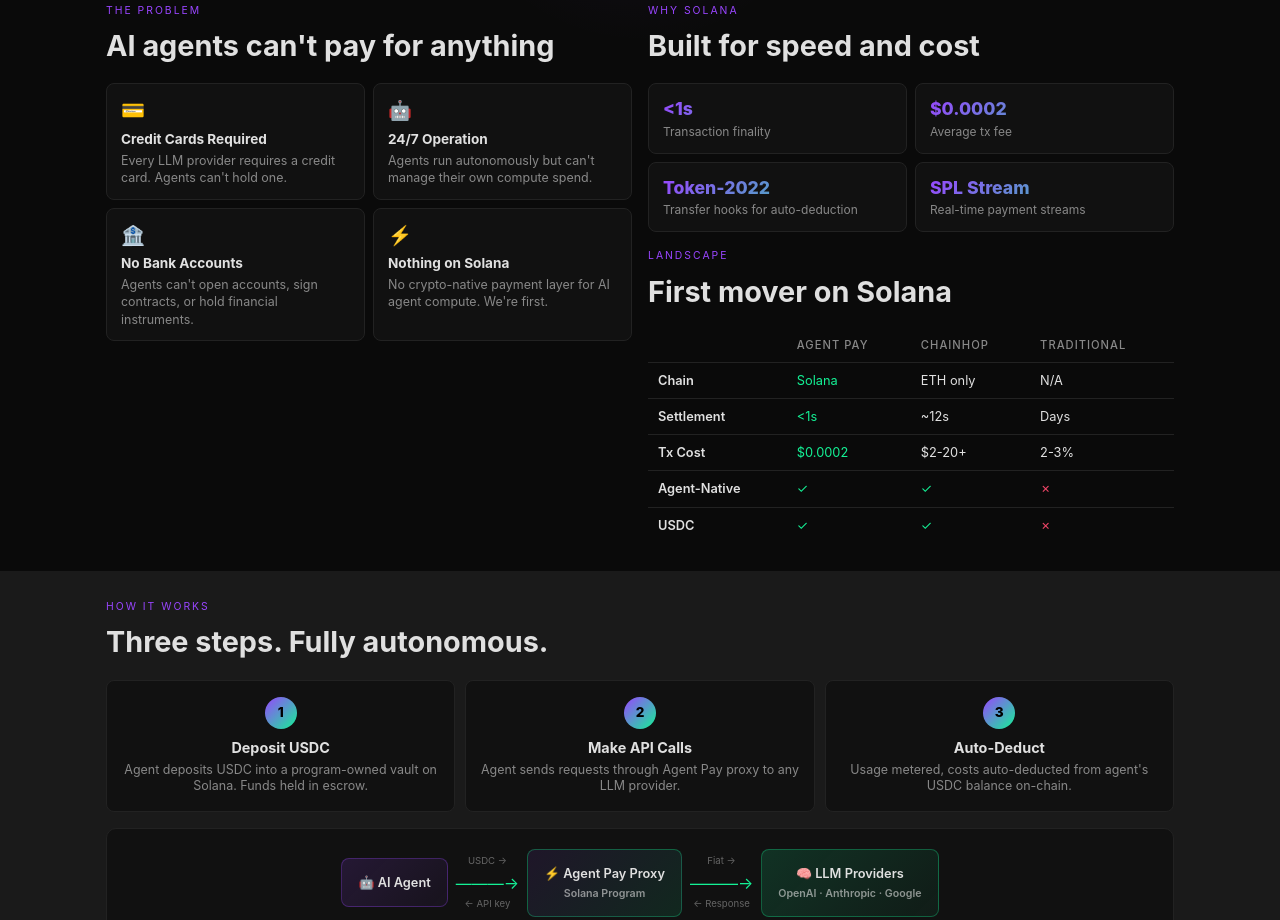
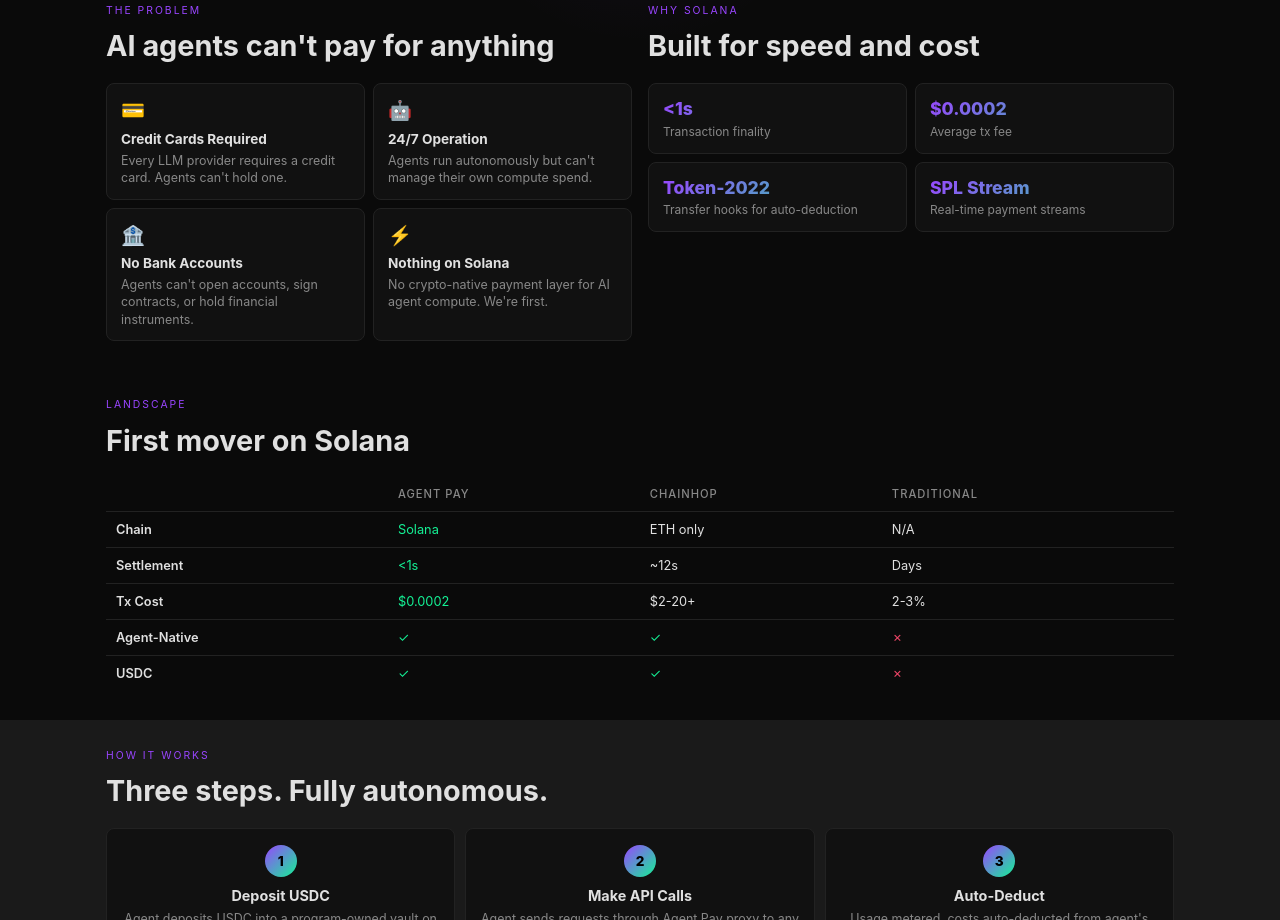
Before and after one commit to riverventures/solana-agent-pay, a plain HTML site: page public/index.html in a window 1280 px wide. Shown: the part 355-1275 px from the top of the page. Drawn offline with Linux system fonts and the light colour scheme.

Commit message:
fix: landscape table as own full-width section, not nested in dual-grid

```diff
--- a/public/index.html
+++ b/public/index.html
@@ -166,8 +166,15 @@ footer{border-top:1px solid var(--border);padding:20px 0;text-align:center;color
           <div class="label">Real-time payment streams</div>
         </div>
       </div>
-      <div style="margin-top:12px">
-        <p class="section-label" style="margin-top:16px">Landscape</p>
+    </div>
+  </div>
+</div>
+</section>
+
+<!-- Landscape -->
+<section>
+<div class="container">
+  <p class="section-label">Landscape</p>
   <h2 class="section-title">First mover on Solana</h2>
   <div style="overflow-x:auto">
   <table class="comp-table">
@@ -182,9 +189,6 @@ footer{border-top:1px solid var(--border);padding:20px 0;text-align:center;color
       <tr><td>USDC</td><td><span class="check">✓</span></td><td><span class="check">✓</span></td><td><span class="cross">✗</span></td></tr>
     </tbody>
   </table>
-        </div>
-      </div>
-    </div>
   </div>
 </div>
 </section>
```
Lines whose indentation alone changed are shown as unchanged.
